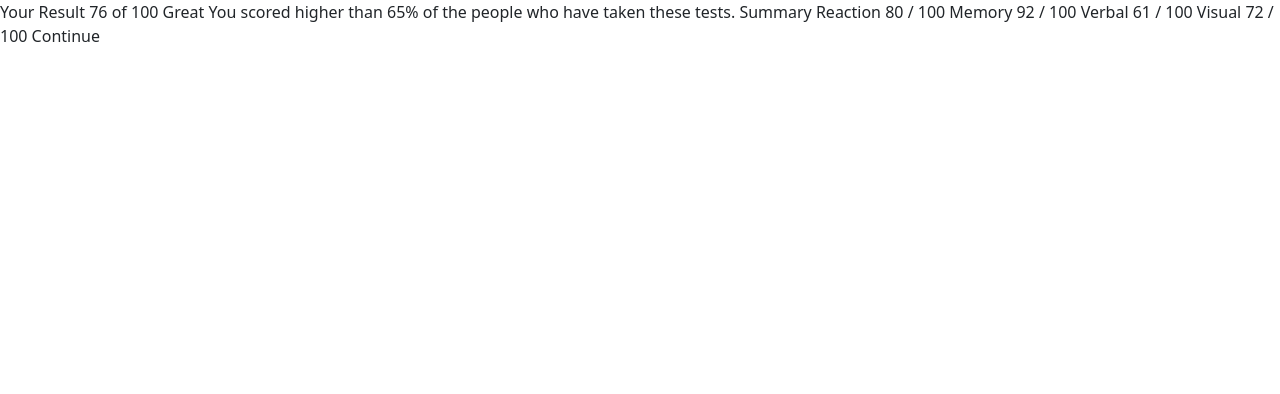
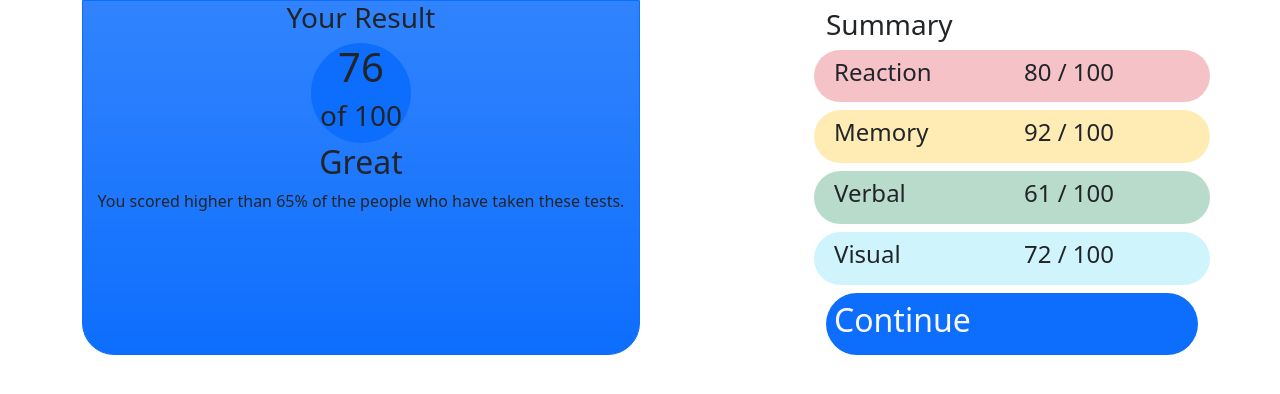
Before and after one commit to DSAW-2024-1/css-frameworks-Tw3kda, a plain HTML site: page bootstrap-workshop/index.html in a window 1280 px wide. Drawn offline with nearby package versions, Linux system fonts and the light colour scheme.

Commit message:
Lo que se pudo

```diff
--- a/bootstrap-workshop/index.html
+++ b/bootstrap-workshop/index.html
@@ -5,33 +5,87 @@
   <meta charset="utf-8" />
   <meta name="viewport" content="width=device-width, initial-scale=1" />
   <title>Bootstrap Workshop</title>
-  <link href="https://cdn.jsdelivr.net/npm/bootstrap@5.3.2/dist/css/bootstrap.min.css" rel="stylesheet"
-    integrity="sha384-T3c6CoIi6uLrA9TneNEoa7RxnatzjcDSCmG1MXxSR1GAsXEV/Dwwykc2MPK8M2HN" crossorigin="anonymous" />
+  <link href="https://cdn.jsdelivr.net/npm/bootstrap@5.3.2/dist/css/bootstrap.min.css" rel="stylesheet" integrity="sha384-T3c6CoIi6uLrA9TneNEoa7RxnatzjcDSCmG1MXxSR1GAsXEV/Dwwykc2MPK8M2HN" crossorigin="anonymous">
 </head>
+<style>
+  #circle {
+    width: 100px;
+    height: 100px;
+    border-radius: 50%;
+    background-color: #000;
+    margin: auto;
+     /* You can change the background color to your preference */
+  }
+</style>
 
-<body>
-  Your Result
-  76
-  of 100
+<body class="container ">
+  <div class = " d-flex justify-content center ">
+    <div class = " col-sm-6   bg-primary bg-gradient text-center border border-primary rounded-bottom-5 ">
 
-  Great
-  You scored higher than 65% of the people who have taken these tests.
+      <h3> Your Result </h3>
+      <div id  = circle class = "bg-primary  m- " >
 
-  Summary
+        <h1> 76 </h1>
+        <h3> of 100 </h3>
 
-  Reaction
-  80 / 100
+      </div>
 
-  Memory
-  92 / 100
 
-  Verbal
-  61 / 100
 
-  Visual
-  72 / 100
+      <h2> Great </h2>
+      <p> You scored higher than 65% of the people who have taken these tests. </p>
 
-  Continue
+    </div>
+
+    <div class = " col-md col-12  offset-2 mt-2">
+      <h3> Summary </h3>
+
+
+
+      <div class = "row bg-danger p-2 rounded-5 mt-2" style="--bs-bg-opacity: .3; ">
+
+        <h4 class = "col " > Reaction </h4>
+        <h4 class = "col "> 80 <span> / 100  </span></h4>
+
+
+      </div>
+
+      <div class = "row bg-warning p-2 rounded-5 mt-2" style="--bs-bg-opacity: .3; ">
+
+
+        <h4 class = "col"> Memory </h4>
+        <h4 class = "col">  92 <span> / 100  </span></h4>
+
+
+
+
+      </div>
+
+      <div class = "row bg-success p-2 rounded-5 mt-2" style="--bs-bg-opacity: .3; ">
+
+        <h4 class = "col"> Verbal </h4>
+        <h4 class = "col"> 61 <span> / 100  </span></h4>
+
+      </div>
+
+      <div class = "row bg-info-subtle p-2 rounded-5 mt-2" style="--bs-bg-opacity: .3; ">
+
+        <h4 class = "col"> Visual </h4>
+        <h4 class = "col"> 72  <span> / 100  </span></h4>
+
+      </div>
+
+      <div class ="bg-primary mt-2 p-2 rounded-5 text-light">
+
+        <h2 > Continue </h2>
+
+
+      </div>
+
+
+  </div>
+</div>
+
 
 
   <!-- No elimine este tag -->
```
